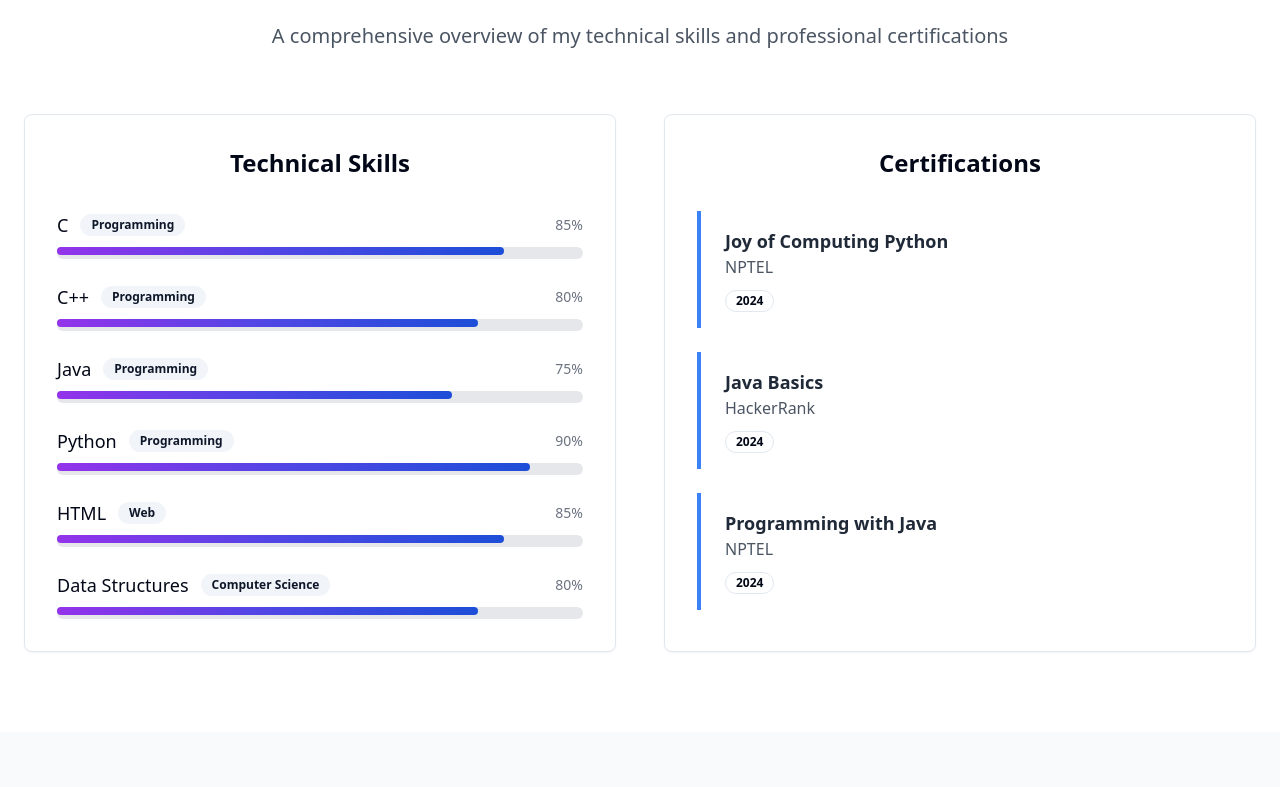
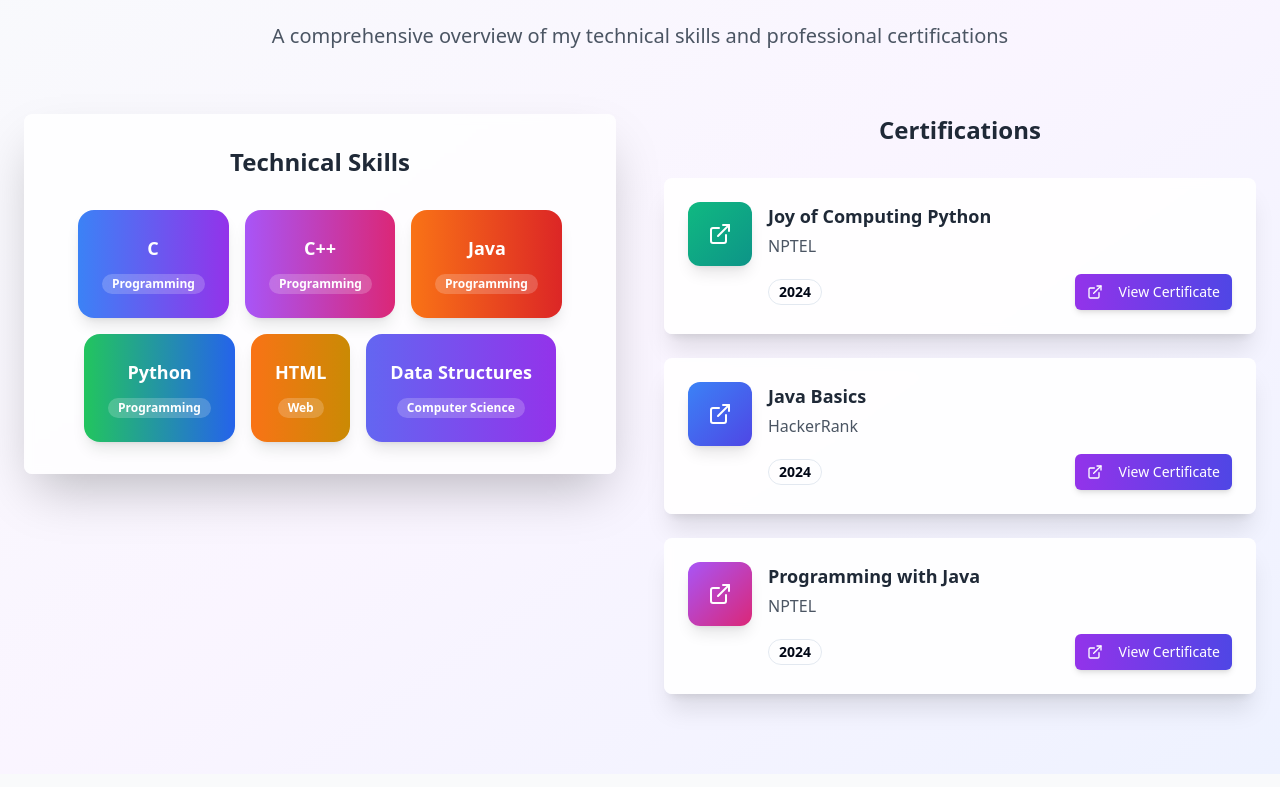
Before and after one commit to dafferin007/portfolio, a React (Vite) app: page / in a window 1280 px wide. Shown: the part 2693-3480 px from the top of the page. Built offline with nearby package versions, Linux system fonts and the light colour scheme.

Commit message:
Refactor: Enhance skills, certificates, and awards sections
- Removed percentage display in technical skills, implemented floating effect.
- Added scroll-triggered appearance for certificates with "View Certificate" option.
- Removed education section.
- Applied sliding effect to awards section.

```diff
--- a/src/components/Awards.tsx
+++ b/src/components/Awards.tsx
@@ -2,8 +2,13 @@
 import { Card, CardContent } from '@/components/ui/card';
 import { Badge } from '@/components/ui/badge';
 import { Trophy, Award, Medal } from 'lucide-react';
+import { useScrollAnimation } from '@/hooks/useScrollAnimation';
 
 const Awards = () => {
+  const [award1Ref, award1Visible] = useScrollAnimation(0.2);
+  const [award2Ref, award2Visible] = useScrollAnimation(0.2);
+  const [award3Ref, award3Visible] = useScrollAnimation(0.2);
+
   const awards = [
     {
       title: 'Best Project Award - IoT-Based Assist System for Blind People',
@@ -37,10 +42,13 @@ const Awards = () => {
     },
   ];
 
+  const awardRefs = [award1Ref, award2Ref, award3Ref];
+  const awardVisibles = [award1Visible, award2Visible, award3Visible];
+
   return (
-    <section id="awards" className="py-20 bg-gray-50">
+    <section id="awards" className="py-20 bg-gradient-to-br from-purple-50 via-indigo-50 to-blue-50">
       <div className="container mx-auto px-6">
-        <div className="text-center mb-16 fade-in-up">
+        <div className="text-center mb-16">
           <h2 className="text-4xl md:text-5xl font-bold mb-6 gradient-text">
             Awards & Recognition
           </h2>
@@ -54,12 +62,14 @@ const Awards = () => {
             {awards.map((award, index) => (
               <div
                 key={index}
-                className={`${index % 2 === 0 ? 'slide-in-left' : 'slide-in-right'} stagger-${index + 1}`}
+                ref={awardRefs[index]}
+                className={`${index % 2 === 0 ? 'slide-from-left' : 'slide-from-right'} ${awardVisibles[index] ? 'active' : ''}`}
+                style={{ transitionDelay: `${index * 0.3}s` }}
               >
-                <Card className="card-hover">
+                <Card className="card-hover bg-white/90 backdrop-blur-sm border-0 shadow-2xl">
                   <CardContent className="p-8">
                     <div className="flex flex-col lg:flex-row gap-6">
-                      <div className={`inline-flex p-4 rounded-full bg-gradient-to-br ${award.color} text-white shrink-0 self-start`}>
+                      <div className={`inline-flex p-4 rounded-full bg-gradient-to-br ${award.color} text-white shrink-0 self-start shadow-lg`}>
                         <award.icon size={40} />
                       </div>
 
@@ -80,11 +90,11 @@ const Awards = () => {
                           <div className="flex flex-col lg:items-end gap-2">
                             <Badge
                               variant="default"
-                              className={`${award.rank === 'Winner' ? 'bg-yellow-500' : award.rank === '1st Place' ? 'bg-blue-500' : 'bg-green-500'} text-white`}
+                              className={`${award.rank === 'Winner' ? 'bg-yellow-500' : award.rank === '1st Place' ? 'bg-blue-500' : 'bg-green-500'} text-white shadow-md`}
                             >
                               {award.rank}
                             </Badge>
-                            <Badge variant="outline" className="font-medium">
+                            <Badge variant="outline" className="font-medium border-gray-300">
                               {award.prize}
                             </Badge>
                           </div>
--- a/src/components/Skills.tsx
+++ b/src/components/Skills.tsx
@@ -1,15 +1,23 @@
 
 import { Card, CardContent } from '@/components/ui/card';
 import { Badge } from '@/components/ui/badge';
+import { Button } from '@/components/ui/button';
+import { ExternalLink } from 'lucide-react';
+import { useScrollAnimation } from '@/hooks/useScrollAnimation';
 
 const Skills = () => {
+  const [skillsRef, skillsVisible] = useScrollAnimation(0.2);
+  const [cert1Ref, cert1Visible] = useScrollAnimation(0.3);
+  const [cert2Ref, cert2Visible] = useScrollAnimation(0.3);
+  const [cert3Ref, cert3Visible] = useScrollAnimation(0.3);
+
   const technicalSkills = [
-    { name: 'C', level: 85, category: 'Programming' },
-    { name: 'C++', level: 80, category: 'Programming' },
-    { name: 'Java', level: 75, category: 'Programming' },
-    { name: 'Python', level: 90, category: 'Programming' },
-    { name: 'HTML', level: 85, category: 'Web' },
-    { name: 'Data Structures', level: 80, category: 'Computer Science' },
+    { name: 'C', category: 'Programming', color: 'from-blue-500 to-purple-600' },
+    { name: 'C++', category: 'Programming', color: 'from-purple-500 to-pink-600' },
+    { name: 'Java', category: 'Programming', color: 'from-orange-500 to-red-600' },
+    { name: 'Python', category: 'Programming', color: 'from-green-500 to-blue-600' },
+    { name: 'HTML', category: 'Web', color: 'from-orange-500 to-yellow-600' },
+    { name: 'Data Structures', category: 'Computer Science', color: 'from-indigo-500 to-purple-600' },
   ];
 
   const certifications = [
@@ -17,21 +25,27 @@ const Skills = () => {
       title: 'Joy of Computing Python',
       provider: 'NPTEL',
       year: '2024',
+      color: 'from-emerald-500 to-teal-600',
     },
     {
       title: 'Java Basics',
       provider: 'HackerRank',
       year: '2024',
+      color: 'from-blue-500 to-indigo-600',
     },
     {
       title: 'Programming with Java',
       provider: 'NPTEL',
       year: '2024',
+      color: 'from-purple-500 to-pink-600',
     },
   ];
 
+  const certRefs = [cert1Ref, cert2Ref, cert3Ref];
+  const certVisibles = [cert1Visible, cert2Visible, cert3Visible];
+
   return (
-    <section id="skills" className="py-20 bg-white">
+    <section id="skills" className="py-20 bg-gradient-to-br from-slate-50 via-purple-50 to-indigo-50">
       <div className="container mx-auto px-6">
         <div className="text-center mb-16">
           <h2 className="text-4xl md:text-5xl font-bold mb-6 gradient-text">
@@ -43,49 +57,70 @@ const Skills = () => {
         </div>
 
         <div className="grid lg:grid-cols-2 gap-12">
-          {/* Technical Skills */}
-          <Card className="card-hover">
+          {/* Technical Skills - Floating Style */}
+          <div ref={skillsRef} className={`scroll-reveal ${skillsVisible ? 'active' : ''}`}>
+            <Card className="card-hover bg-white/80 backdrop-blur-sm border-0 shadow-2xl">
               <CardContent className="p-8">
-              <h3 className="text-2xl font-bold mb-8 text-center">Technical Skills</h3>
-              <div className="space-y-6">
+                <h3 className="text-2xl font-bold mb-8 text-center text-gray-800">Technical Skills</h3>
+                <div className="flex flex-wrap gap-4 justify-center">
                   {technicalSkills.map((skill, index) => (
-                  <div key={index} className="space-y-2">
-                    <div className="flex justify-between items-center">
-                      <div className="flex items-center gap-3">
-                        <span className="font-medium text-lg">{skill.name}</span>
-                        <Badge variant="secondary" className="text-xs">
+                    <div
+                      key={index}
+                      className={`pop-in ${skillsVisible ? 'active' : ''} stagger-${index + 1}`}
+                    >
+                      <div className={`group relative bg-gradient-to-r ${skill.color} p-6 rounded-2xl shadow-lg hover:shadow-2xl transition-all duration-500 transform hover:scale-110 hover:-rotate-2 cursor-pointer`}>
+                        <div className="text-white text-center">
+                          <h4 className="text-lg font-bold mb-2">{skill.name}</h4>
+                          <Badge variant="secondary" className="bg-white/20 text-white border-0 backdrop-blur-sm">
                             {skill.category}
                           </Badge>
                         </div>
-                      <span className="text-sm text-gray-500">{skill.level}%</span>
-                    </div>
-                    <div className="w-full bg-gray-200 rounded-full h-3">
-                      <div
-                        className="skill-bar h-3 rounded-full transition-all duration-1000 ease-out"
-                        style={{ width: `${skill.level}%` }}
-                      ></div>
+                        <div className="absolute inset-0 bg-gradient-to-r from-white/0 to-white/20 opacity-0 group-hover:opacity-100 transition-opacity duration-300 rounded-2xl"></div>
                       </div>
                     </div>
                   ))}
                 </div>
               </CardContent>
             </Card>
+          </div>
 
-          {/* Certifications */}
-          <Card className="card-hover">
-            <CardContent className="p-8">
-              <h3 className="text-2xl font-bold mb-8 text-center">Certifications</h3>
+          {/* Certifications - Sequential Appearance */}
           <div className="space-y-6">
+            <h3 className="text-2xl font-bold text-center text-gray-800 mb-8">Certifications</h3>
             {certifications.map((cert, index) => (
-                  <div key={index} className="border-l-4 border-blue-500 pl-6 py-4">
-                    <h4 className="text-lg font-bold text-gray-800">{cert.title}</h4>
+              <div
+                key={index}
+                ref={certRefs[index]}
+                className={`slide-from-right ${certVisibles[index] ? 'active' : ''}`}
+                style={{ transitionDelay: `${index * 0.2}s` }}
+              >
+                <Card className="card-hover bg-white/90 backdrop-blur-sm border-0 shadow-xl">
+                  <CardContent className="p-6">
+                    <div className="flex items-start gap-4">
+                      <div className={`w-16 h-16 bg-gradient-to-br ${cert.color} rounded-xl flex items-center justify-center shadow-lg`}>
+                        <ExternalLink className="text-white" size={24} />
+                      </div>
+
+                      <div className="flex-1">
+                        <h4 className="text-lg font-bold text-gray-800 mb-1">{cert.title}</h4>
                         <p className="text-gray-600 mb-2">{cert.provider}</p>
-                    <Badge variant="outline">{cert.year}</Badge>
+                        <div className="flex items-center justify-between mt-4">
+                          <Badge variant="outline" className="text-sm">{cert.year}</Badge>
+                          <Button
+                            size="sm"
+                            className="bg-gradient-to-r from-purple-600 to-indigo-600 hover:from-purple-700 hover:to-indigo-700 text-white border-0 shadow-md hover:shadow-lg transition-all duration-300"
+                          >
+                            <ExternalLink size={16} className="mr-2" />
+                            View Certificate
+                          </Button>
+                        </div>
+                      </div>
+                    </div>
+                  </CardContent>
+                </Card>
               </div>
             ))}
           </div>
-            </CardContent>
-          </Card>
         </div>
       </div>
     </section>
--- a/src/pages/Index.tsx
+++ b/src/pages/Index.tsx
@@ -4,7 +4,6 @@ import Hero from '@/components/Hero';
 import About from '@/components/About';
 import Skills from '@/components/Skills';
 import Projects from '@/components/Projects';
-import Education from '@/components/Education';
 import Awards from '@/components/Awards';
 import Contact from '@/components/Contact';
 
@@ -17,7 +16,6 @@ const Index = () => {
         <About />
         <Skills />
         <Projects />
-        <Education />
         <Awards />
         <Contact />
       </main>
```
Lines whose indentation alone changed are shown as unchanged.
